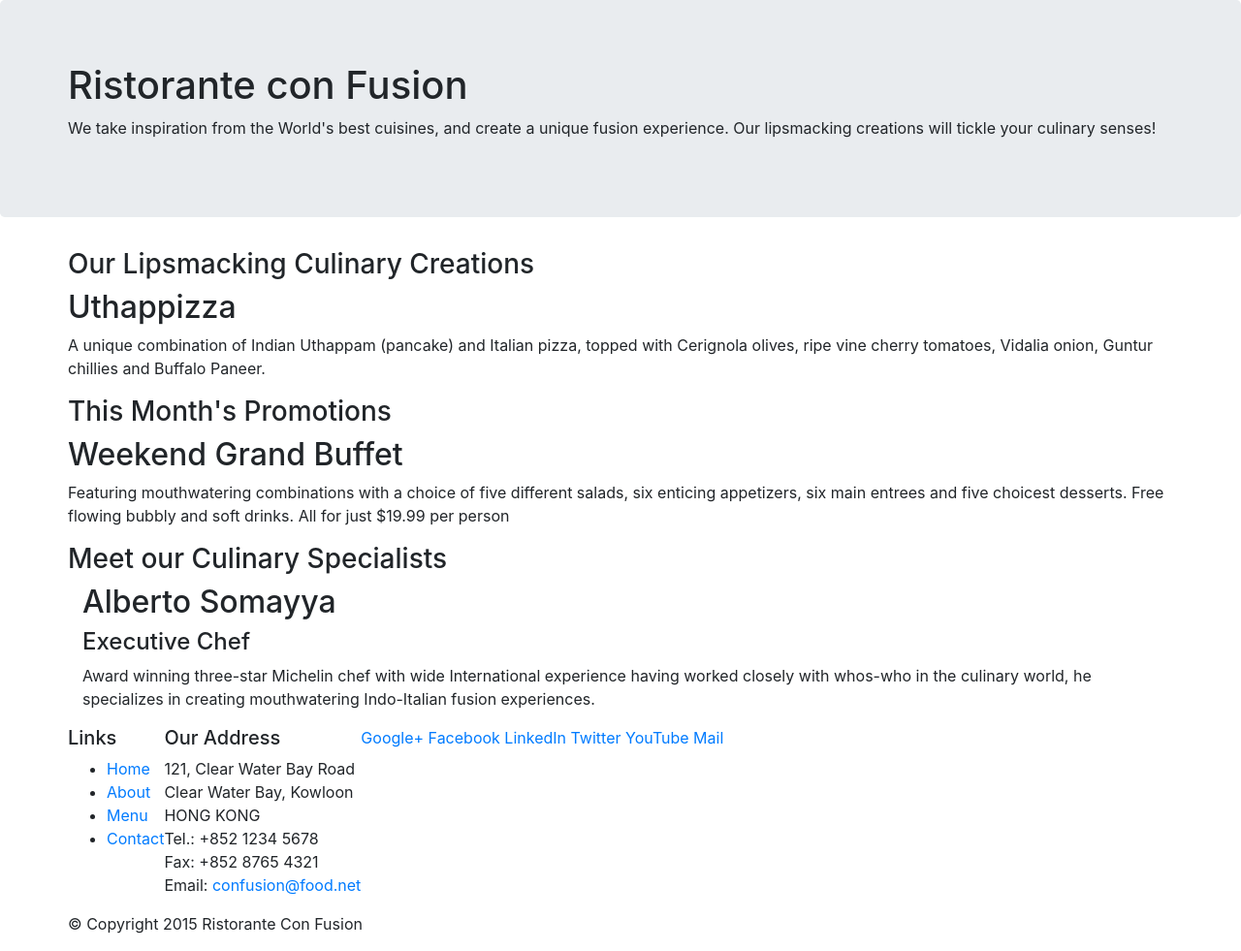
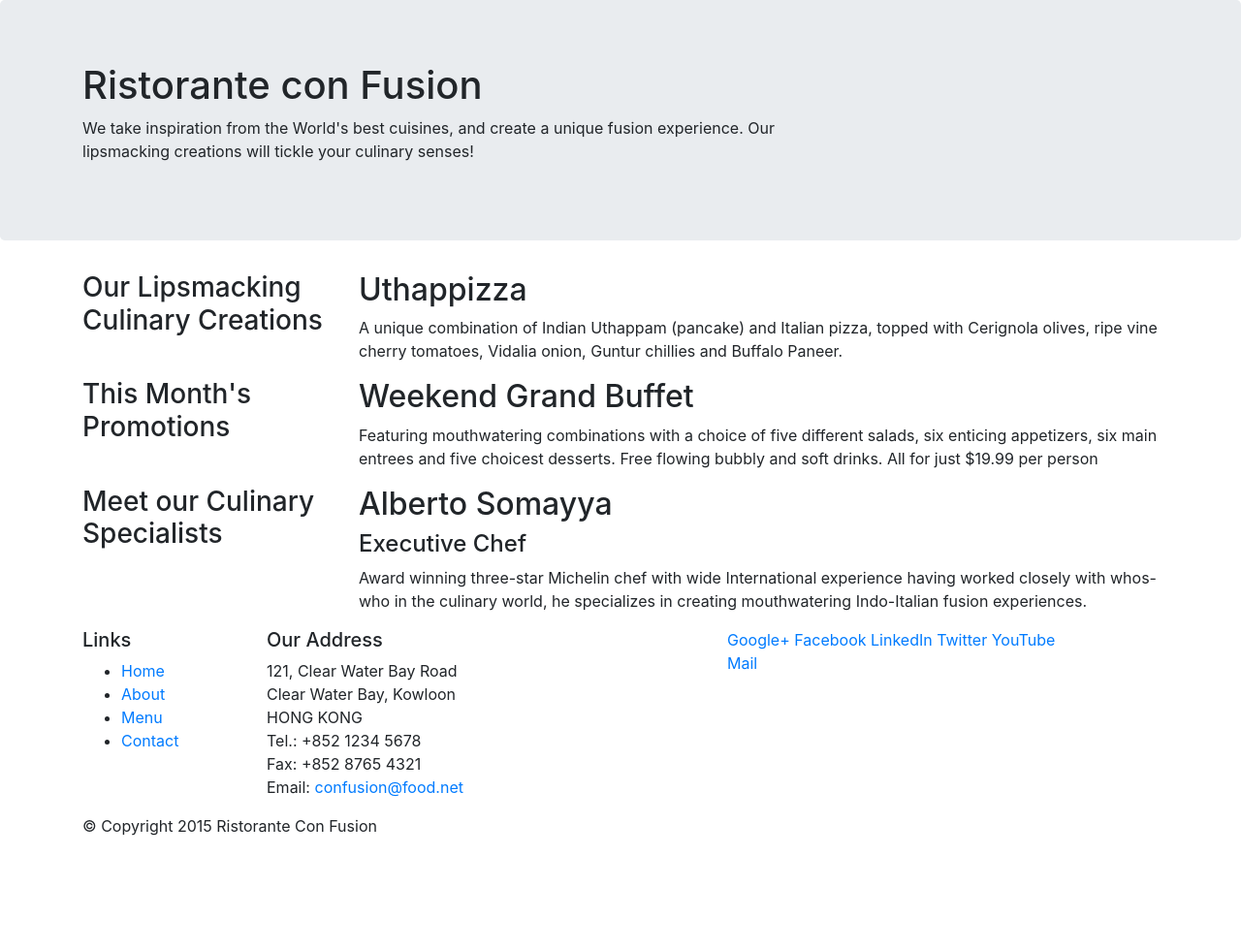
Before and after one commit to macguti/bootstrap, a website: page index.html in a window 1280 px wide. Shown: the whole page at 97% size. After the commit the page ends 880 px from the top, so only its background shows below. Drawn offline with nearby package versions, Linux system fonts and the light colour scheme.

Commit message:
col classes

```diff
--- a/index.html
+++ b/index.html
@@ -17,11 +17,11 @@
     <header class="jumbotron">
         <div class="container">
             <div class="row">
-                <div>
+                <div class="col-12 col-sm-8">
                     <h1>Ristorante con Fusion</h1>
                     <p>We take inspiration from the World's best cuisines, and create a unique fusion experience. Our lipsmacking creations will tickle your culinary senses!</p>
                 </div>
-                <div>
+                <div class="col col-sm">
                 </div>
             </div>
         </div>
@@ -29,10 +29,10 @@
 
     <div class="container">
         <div class="row" >
-            <div>
+            <div class="col-sm-4 col-md-3">
                 <h3>Our Lipsmacking Culinary Creations</h3>
             </div>
-            <div>
+            <div class="col-sm col-md">
                 <h2>Uthappizza</h2>
                 <p>A unique combination of Indian Uthappam (pancake) and Italian pizza, topped with Cerignola olives, ripe vine cherry tomatoes, Vidalia onion, Guntur chillies and Buffalo Paneer.</p>
             </div>
@@ -40,20 +40,20 @@
 
 
         <div class="row">
-            <div>
+            <div class="col-sm-4 col-md-3">
                 <h3>This Month's Promotions</h3>
             </div>
-            <div>
+            <div class="col-sm col-md">
                 <h2>Weekend Grand Buffet</h2>
                 <p>Featuring mouthwatering combinations with a choice of five different salads, six enticing appetizers, six main entrees and five choicest desserts. Free flowing bubbly and soft drinks. All for just $19.99 per person </p>
             </div>
         </div>
 
-        <div>
-            <div>
-                <h3 class="row" >Meet our Culinary Specialists</h3>
+        <div class="row">
+            <div class="col-sm-4 col-md-3">
+                <h3  >Meet our Culinary Specialists</h3>
             </div>
-            <div>
+            <div class="col-sm col-md">
                 <h2>Alberto Somayya</h2>
                 <h4>Executive Chef</h4>
                 <p>Award winning three-star Michelin chef with wide International experience having worked closely with whos-who in the culinary world, he specializes in creating mouthwatering Indo-Italian fusion experiences. </p>
@@ -64,7 +64,7 @@
     <footer>
         <div class="container">
             <div class="row">
-                <div>
+                <div class="col-5 col-sm-2">
                     <h5>Links</h5>
                     <ul>
                         <li><a href="#">Home</a></li>
@@ -73,7 +73,7 @@
                         <li><a href="#">Contact</a></li>
                     </ul>
                 </div>
-                <div>
+                <div class="col-6 col-sm-5">
                     <h5>Our Address</h5>
                     <address>
 		              121, Clear Water Bay Road<br>
@@ -84,7 +84,7 @@
 		              Email: <a href="mailto:confusion@food.net">confusion@food.net</a>
 		           </address>
                 </div>
-                <div>
+                <div class="col col-sm-4">
                     <div>
                         <a href="http://google.com/+">Google+</a>
                         <a href="http://www.facebook.com/profile.php?id=">Facebook</a>
@@ -96,7 +96,7 @@
                 </div>
            </div>
            <div class="row">
-                <div>
+                <div class="col-auto">
                     <p>© Copyright 2015 Ristorante Con Fusion</p>
                 </div>
            </div>
```
